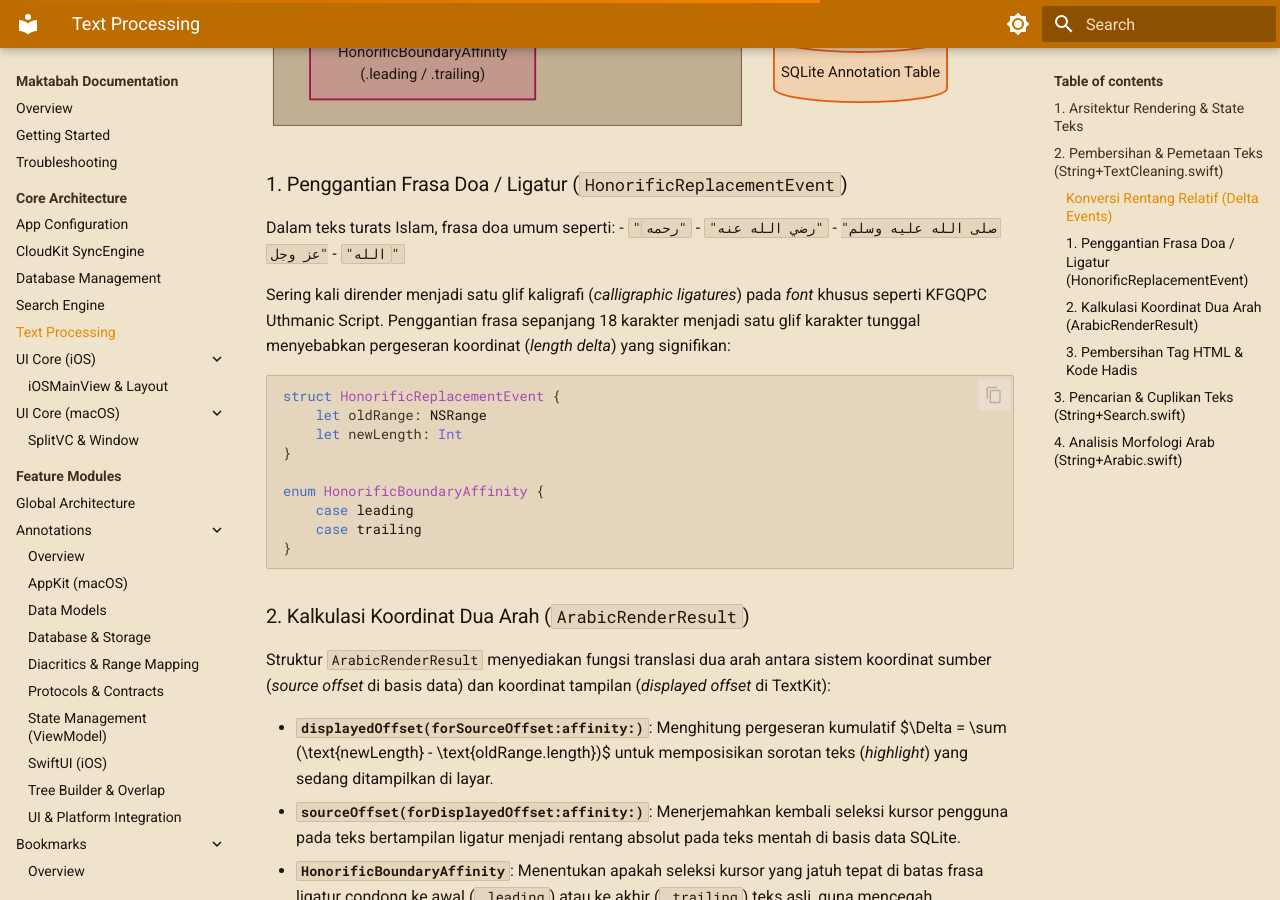
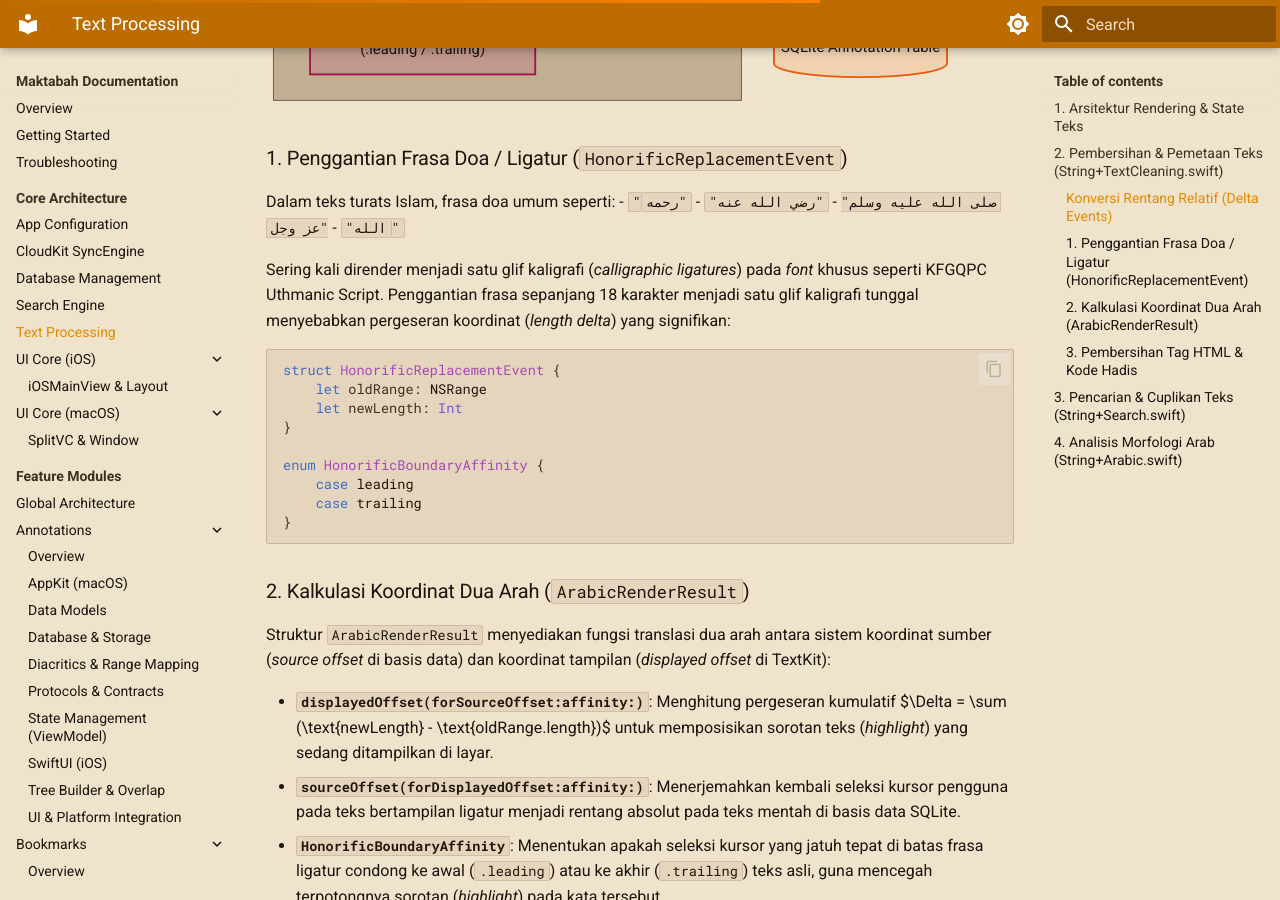
Before and after one commit to bismillah-100/Maktabah, an MkDocs documentation site: the page built from docs/core/text-processing.md, in a window 1280 px wide and 900 px high, scrolled down 1976 px. Built offline with MkDocs 1.6.1 and Material for MkDocs 9.7.7, drawn with Linux system fonts in a browser that asks for light colours; some of the changed text lies outside the part shown.

Commit message:
docs(text-processing): refine extension and calligraphy ligature descriptions

````diff
--- a/docs/core/text-processing.md
+++ b/docs/core/text-processing.md
@@ -74,7 +74,7 @@
 - `"رحمه الله"`
 - `"عز وجل"`
 
-Sering kali dirender menjadi satu glif kaligrafi (*calligraphic ligatures*) pada *font* khusus seperti KFGQPC Uthmanic Script. Penggantian frasa sepanjang 18 karakter menjadi satu glif karakter tunggal menyebabkan pergeseran koordinat (*length delta*) yang signifikan:
+Sering kali dirender menjadi satu glif kaligrafi (*calligraphic ligatures*) pada *font* khusus seperti KFGQPC Uthmanic Script. Penggantian frasa sepanjang 18 karakter menjadi satu glif kaligrafi tunggal menyebabkan pergeseran koordinat (*length delta*) yang signifikan:
 
 ```swift
 struct HonorificReplacementEvent {
````
Also changed, not shown: other parts of docs/core/text-processing.md (+1 -1 lines).
